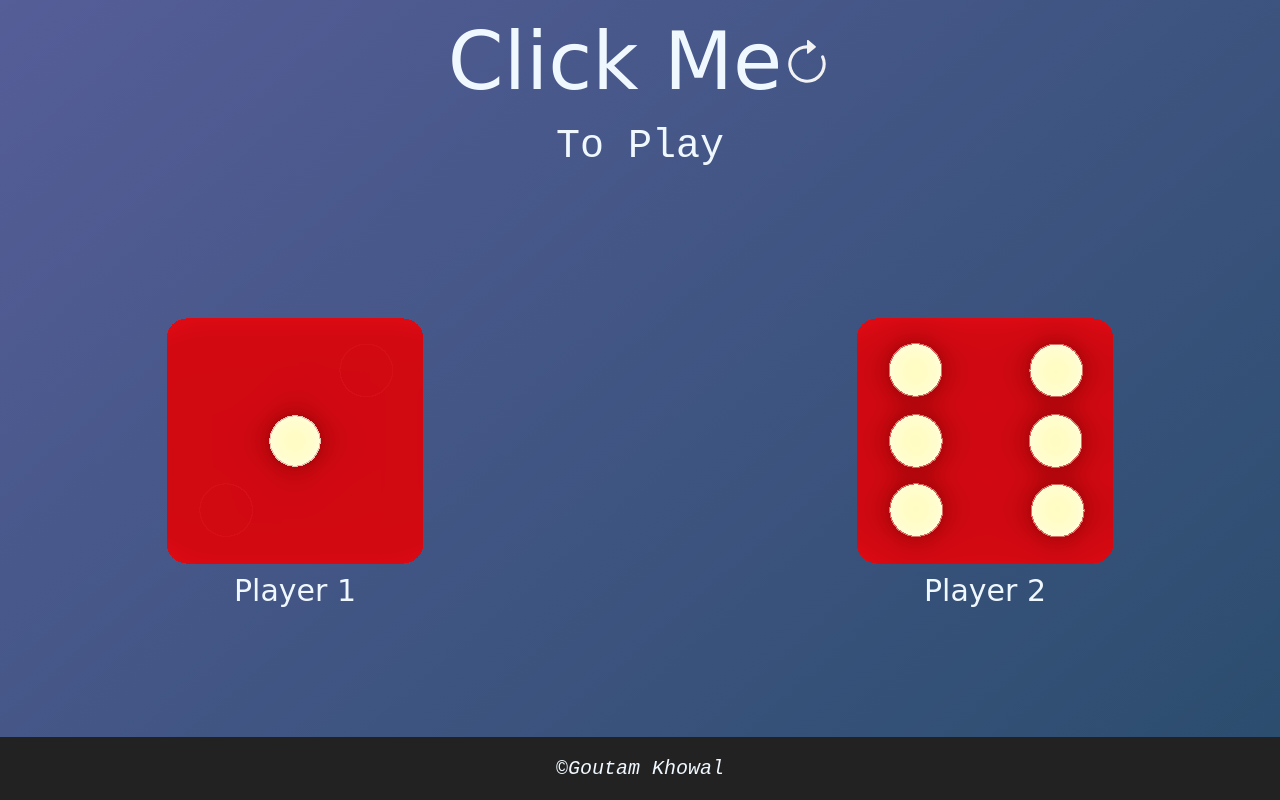
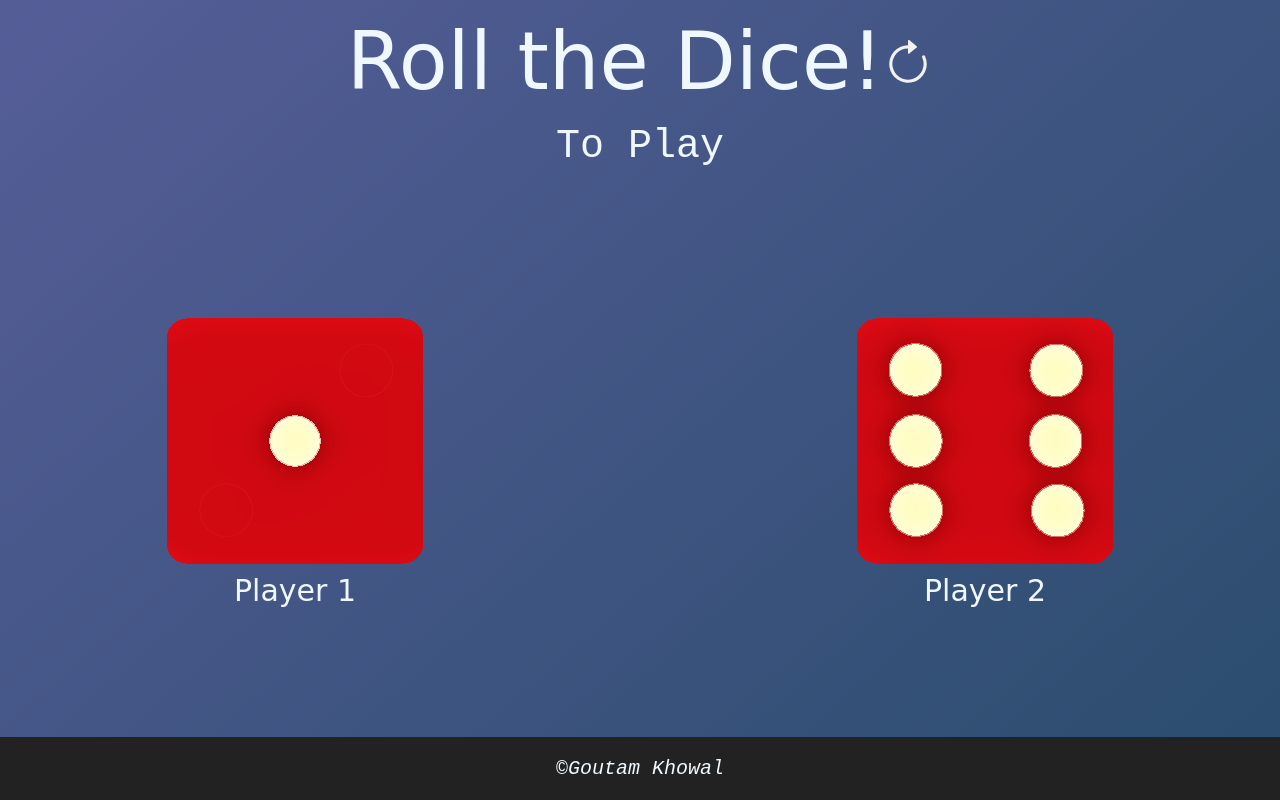
Before and after one commit to GoutamK1902/Dice2X, a plain HTML site: page index.html in a window 1280 px wide. Drawn offline with Linux system fonts and the light colour scheme; a web font is replaced by a local one.

Commit message:
Update index.html

```diff
--- a/index.html
+++ b/index.html
@@ -18,8 +18,7 @@
   <body>
     <main class="container">
       <div class="heading">
-        <h1 id="refresh-button">
-          Click Me<img src="./images/arrow-clockwise.svg" alt="refresh" />
+        <h1 id="refresh-button">Roll the Dice!<img src="./images/arrow-clockwise.svg" alt="refresh" />
         </h1>
         <h2>To Play</h2>
       </div>
```
